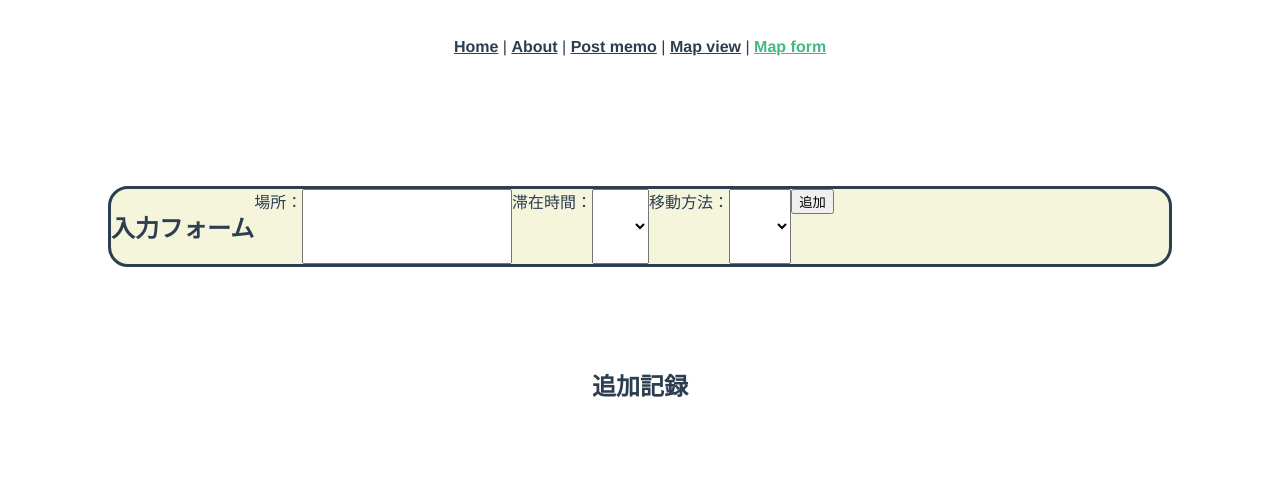
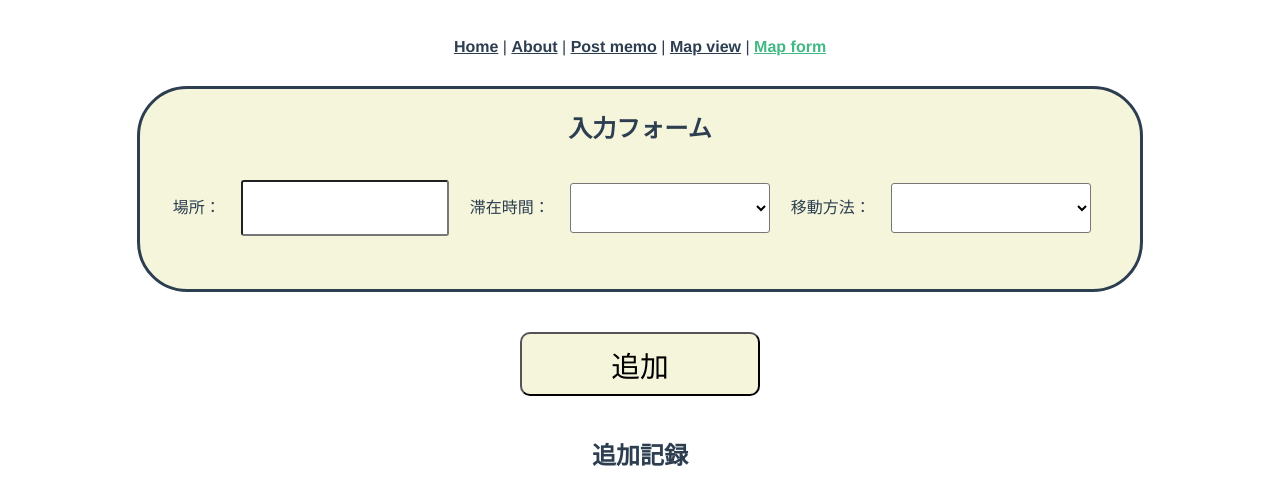
Before and after one commit to webex20-team-2/team-original-app, a Vue app: page /map-form in a window 1280 px wide. Shown: the top 504 px of the page. Built offline with nearby package versions, Linux system fonts and the light colour scheme.

Commit message:
MapFormの途中まで3

```diff
--- a/src/views/MapForm.vue
+++ b/src/views/MapForm.vue
@@ -1,10 +1,10 @@
 <template>
   <section class="nyuryokuran">
-    <h2>入力フォーム</h2>
+    <h2 class="nyuryoku">入力フォーム</h2>
     場所：
-    <input class="MapPlace" type="text" v-model="mapplace" />
+    <input class="textbox" type="text" v-model="mapplace" />
     滞在時間：
-    <select class="StayingTime" v-model="stayingtime">
+    <select class="textbox" v-model="stayingtime">
       <option>10分</option>
       <option>20分</option>
       <option>30分</option>
@@ -15,7 +15,7 @@
       <option>3時間</option>
     </select>
     移動方法：
-    <select class="MovingMethod" v-model="movingmethod">
+    <select class="textbox" v-model="movingmethod">
       <option>徒歩</option>
       <option>自転車</option>
       <option>電車</option>
@@ -24,10 +24,10 @@
       <option>新幹線</option>
       <option>飛行機</option>
     </select>
-    <div>
-      <button v-on:click="tuika">追加</button>
-    </div>
   </section>
+  <div>
+    <button class="tuika-button" v-on:click="tuika">追加</button>
+  </div>
   <section>
     <h2>追加記録</h2>
     <div v-if="logs.length > 0">
@@ -62,18 +62,32 @@ export default {
 
 <style scoped>
 .nyuryokuran {
-  display: flex;
-  flex-direction: row;
-  position: relative;
   background-color: beige;
-  margin: 100px;
-  border-radius: 20px;
+  justify-content: space-around;
+  align-items: center;
+  width: 1000px;
+  height: 200px;
+  margin-left: auto;
+  margin-right: auto;
+  margin-top: auto;
+  margin-bottom: 20px;
+  border-radius: 50px;
   border: solid;
 }
-.MapPlace {
-  padding: 20px;
-  width: 10%;
-  padding-top: 4rem rem;
-  padding-left: 5rem;
+.tuika-button {
+  margin: 20px /*0 auto*/;
+  width: 15rem;
+  height: 4rem;
+  border-radius: 10px 10px 10px 10px;
+  background-color: beige;
+  font-size: 1.8rem;
+}
+.textbox {
+  margin: 0 auto;
+  width: 200px;
+  height: 50px;
+  border-radius: 3px 3px 3px 3px;
+  background-color: white;
+  margin: 1rem;
 }
 </style>
```
